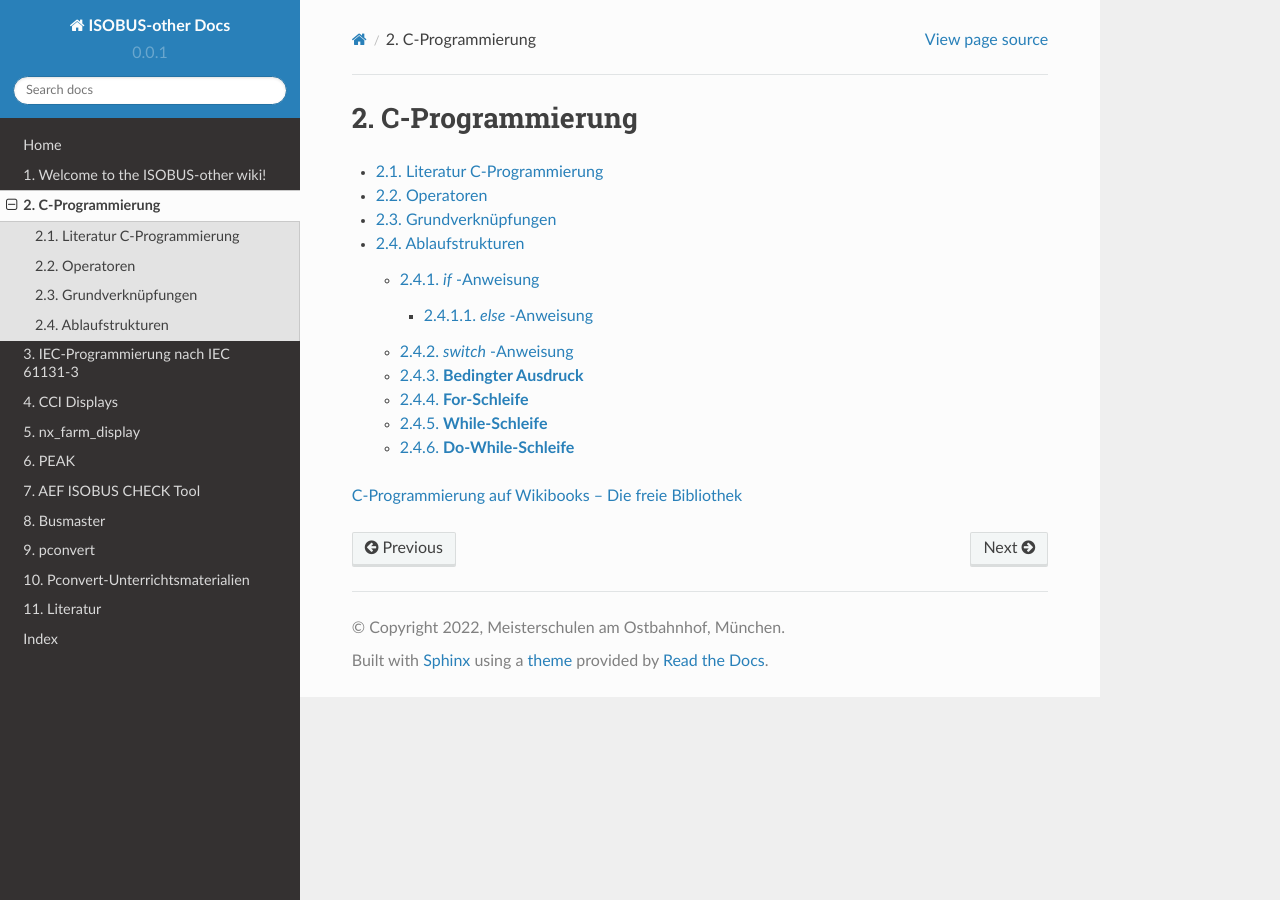
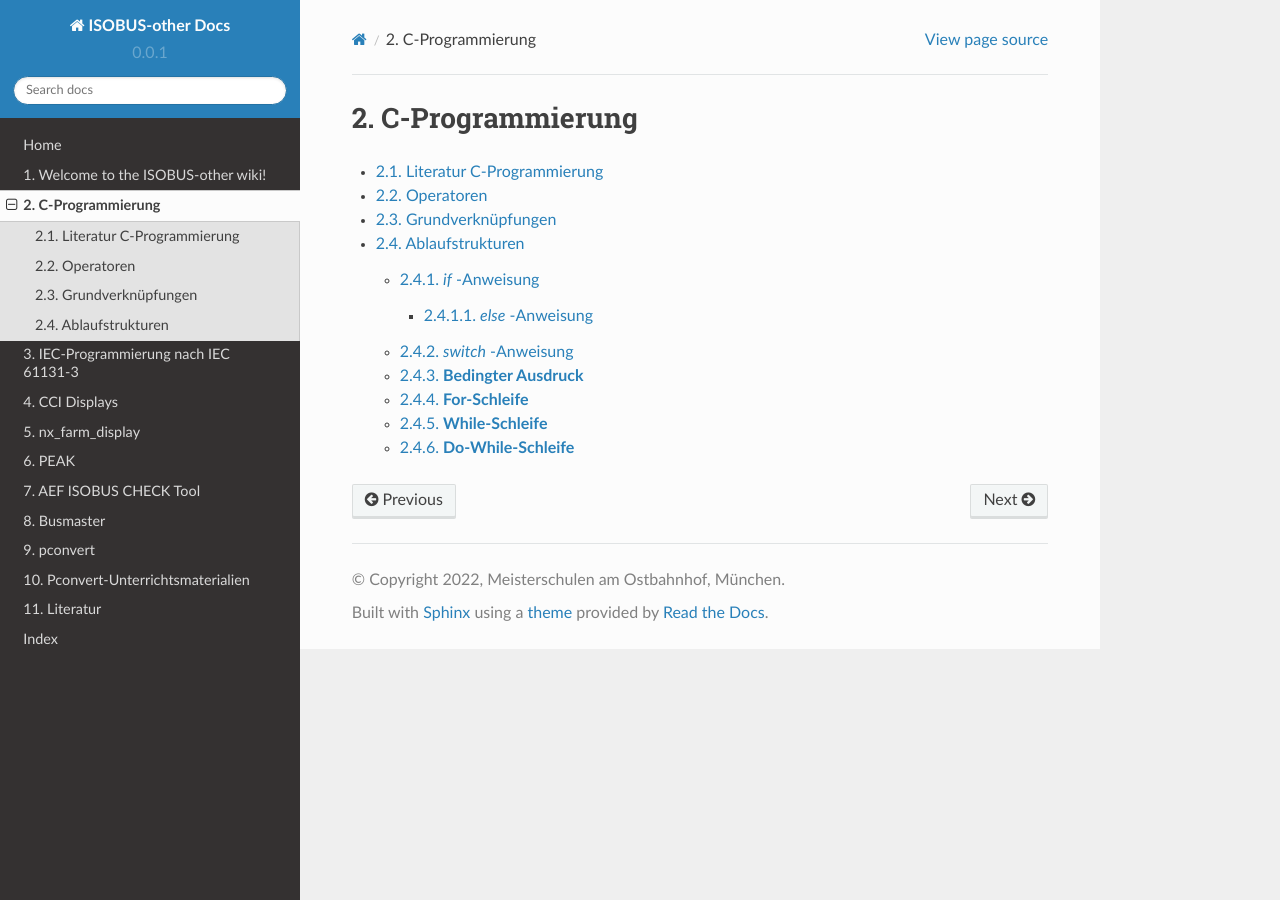
Before and after one commit to Meisterschulen-am-Ostbahnhof-Munchen/ISOBUS-other-docs, a Sphinx documentation site: the page built from docs/C-Programmierung.rst, in a window 1280 px wide. Built offline with Sphinx 7.4.7 and the Read the Docs theme 2.0.0, drawn with Linux system fonts in a browser that asks for light colours.

Commit message:
Update C-Programmierung.rst

```diff
--- a/docs/C-Programmierung.rst
+++ b/docs/C-Programmierung.rst
@@ -8,5 +8,3 @@ C-Programmierung
    Operatoren
    Grundverknüpfungen
    Ablaufstrukturen
-
-`C-Programmierung auf Wikibooks – Die freie Bibliothek <https://de.wikibooks.org/wiki/C-Programmierung https://de.wikibooks.org/wiki/C-Programmierung>`_
```
